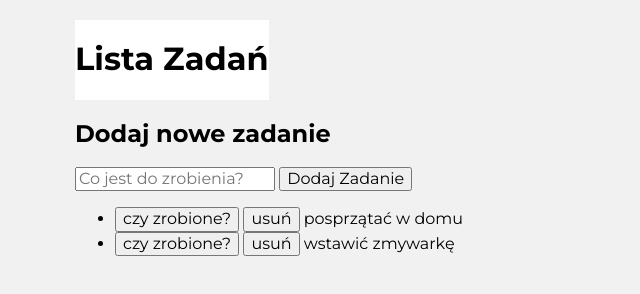
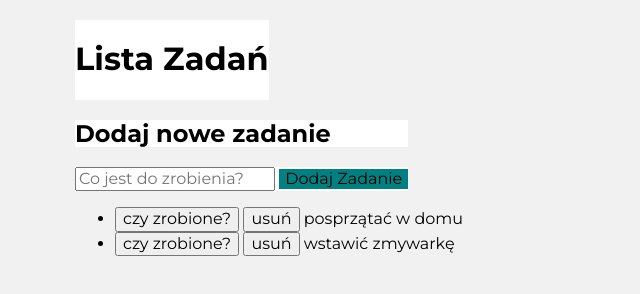
Before and after one commit to sebanek96/TO-DO-LIST, a plain HTML site: page index.html in a window 1280 px wide. Shown: the whole page, without its empty margins (0-640 px from the left). Drawn offline with nearby package versions, Linux system fonts and the light colour scheme.

Commit message:
more css added

```diff
--- a/CSS/form.css
+++ b/CSS/form.css
@@ -1,8 +1,15 @@
 .form{
+    background-color: white;
+    max-width: 1000px;
+}
+
+.form__header{
+  background-color: white;
+  max-width: 1000px;
 
 }
 
-.form__header{
-
-
+.form__button{
+    background-color: teal;
+    border-style: none;
 }
```
